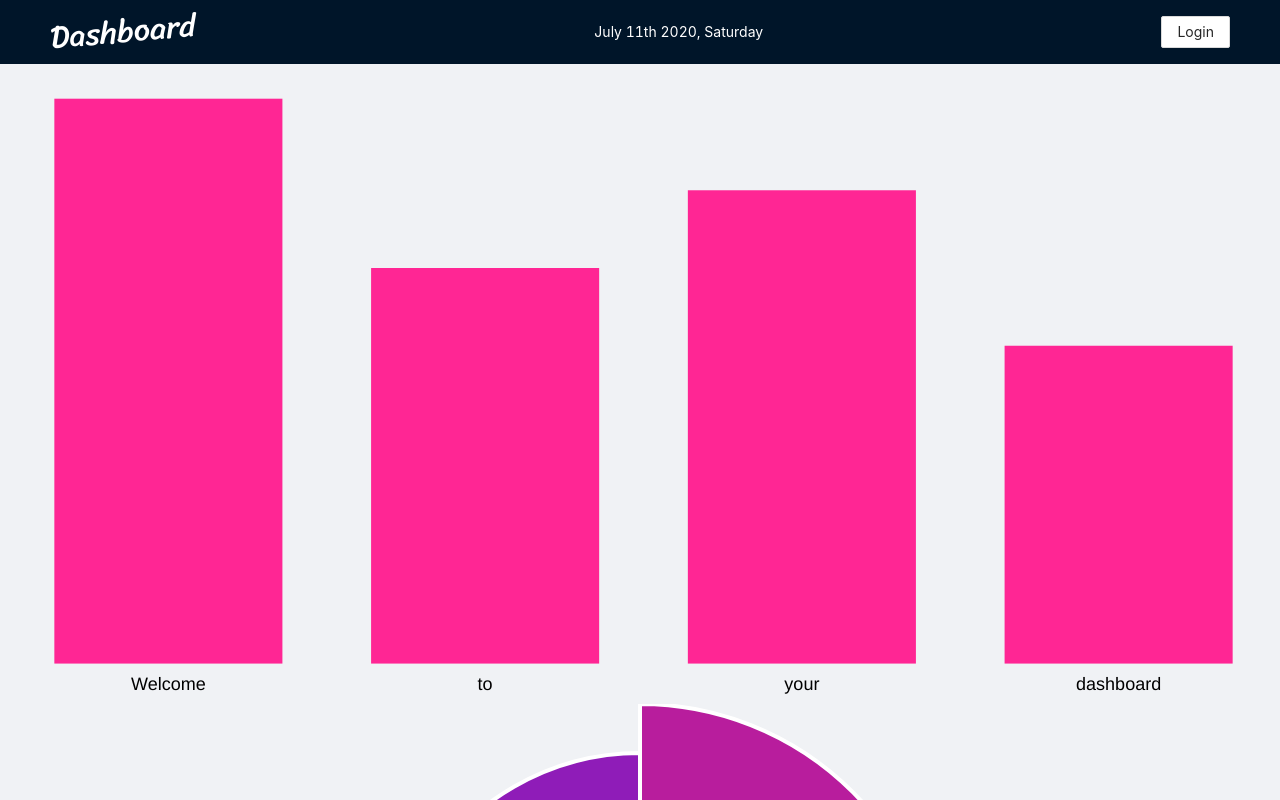
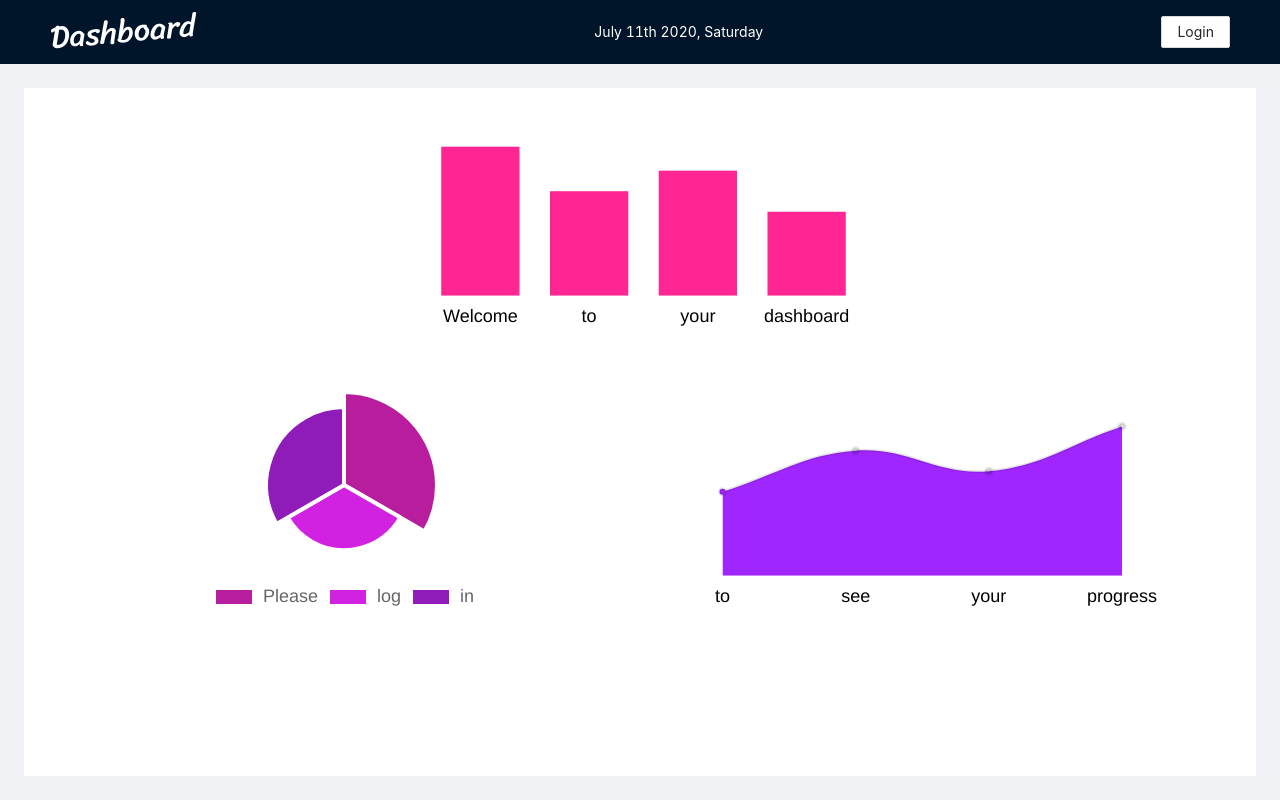
Before and after one commit to willemverbuyst/dashboard-front-typescript, a React (Create React App) app: page / in a window 1280 px wide. Shown: the top 800 px of the page. Built offline with nearby package versions, Linux system fonts and the light colour scheme; no server answers.

Commit message:
Style home page

```diff
--- a/src/pages/home/index.tsx
+++ b/src/pages/home/index.tsx
@@ -1,14 +1,59 @@
-import React from 'react';
+import React, { useEffect } from 'react';
+import { useHistory } from 'react-router-dom';
+import { useSelector } from 'react-redux';
+import { selectStudentId } from '../../store/student/selectors';
+import { selectTeacherId } from '../../store/teacher/selectors';
 import HomeBarChart from './HomeBarChart';
 import HomePolarChart from './HomePolarChart';
 import HomeLineChart from './HomeLineChart';
+import { Layout, Row, Col } from 'antd';
+
+const { Content } = Layout;
 
 export default function Home() {
+  const history = useHistory();
+  const studentId = useSelector(selectStudentId);
+  const teacherId = useSelector(selectTeacherId);
+
+  useEffect(() => {
+    if (studentId) {
+      history.push(`/students/${studentId}`);
+    }
+    if (teacherId) {
+      history.push(`/teachers/${teacherId}`);
+    }
+  });
+
   return (
-    <div>
-      <HomeBarChart />
-      <HomePolarChart />
-      <HomeLineChart />
-    </div>
+    <Layout>
+      <Layout style={{ padding: '24px', minHeight: '92vh' }}>
+        <Content
+          className="site-layout-background"
+          style={{
+            padding: 24,
+          }}
+        >
+          <Row justify="space-around">
+            <Col>
+              <div style={{ width: '35vw', height: '35vh' }}>
+                <HomeBarChart />
+              </div>
+            </Col>
+          </Row>
+          <Row justify="space-around">
+            <Col>
+              <div style={{ width: '35vw', height: '35vh' }}>
+                <HomePolarChart />
+              </div>
+            </Col>
+            <Col>
+              <div style={{ width: '35vw', height: '35vh' }}>
+                <HomeLineChart />
+              </div>
+            </Col>
+          </Row>
+        </Content>
+      </Layout>
+    </Layout>
   );
 }
```
